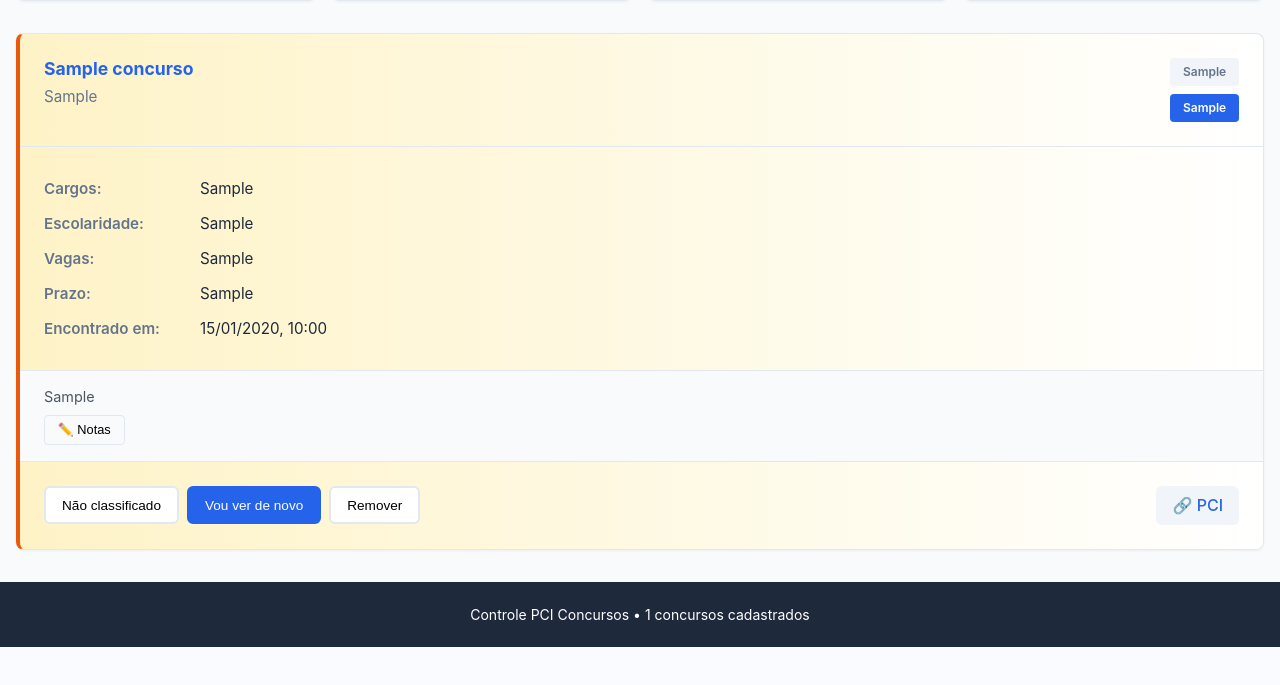
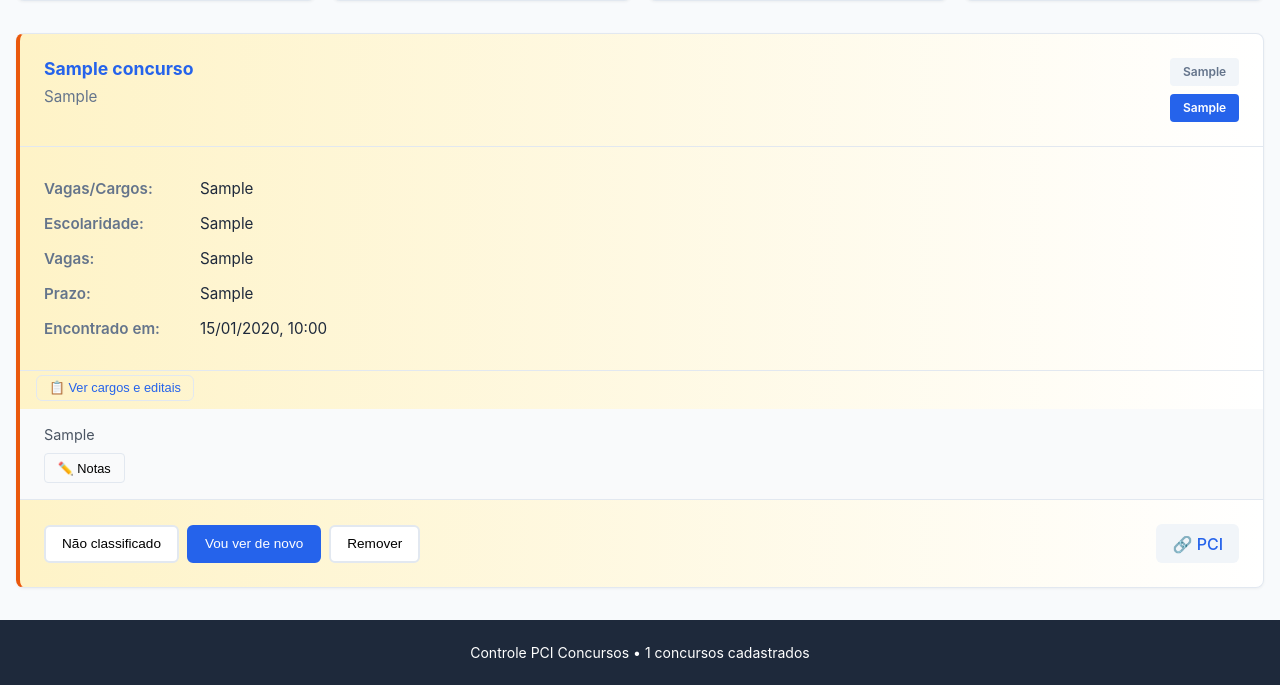
Before and after one commit to slowan-pt/pci-concursos, a Flask app: page / in a window 1280 px wide. Shown: the part 374-1059 px from the top of the page. Before the commit the page ends 1021 px from the top, so only its background shows below. Run offline with Flask 3, Linux system fonts and the light colour scheme; tables that the repository leaves empty hold one stand-in row (values such as "Sample post").

Commit message:
Adicionar cargos detalhados e links de editais PDF por card
- Endpoint /api/concursos/<id>/detail busca página PCI on-demand
- Extrai lista de cargos do <ul><li> do corpo do artigo
- Extrai todos os links .pdf (editais) da página
- Card tem botão "Ver cargos e editais" que expande ao clicar
- Cargos exibidos como chips; editais como botões clicáveis

Co-Authored-By: Claude Sonnet 4.6 <noreply@anthropic.com>

```diff
--- a/app.py
+++ b/app.py
@@ -1,11 +1,18 @@
 import os
+import requests as _requests
 from datetime import datetime
 from flask import Flask, render_template, request, jsonify
 from flask_sqlalchemy import SQLAlchemy
 from sqlalchemy import func
+from bs4 import BeautifulSoup
 from config import config
 from models import db, Concurso
 from scraper import scrape_pci_concursos
+
+_HEADERS = {
+    'User-Agent': 'Mozilla/5.0 (Windows NT 10.0; Win64; x64) AppleWebKit/537.36 Chrome/120.0.0.0 Safari/537.36',
+    'Accept-Language': 'pt-BR,pt;q=0.9',
+}
 
 app = Flask(__name__)
 app.config.from_object(config[os.getenv('FLASK_ENV', 'development')])
@@ -116,5 +123,39 @@ def get_ufs():
     rows = db.session.query(Concurso.uf).distinct().order_by(Concurso.uf).all()
     return jsonify([r[0] for r in rows if r[0]])
 
+@app.route('/api/concursos/<int:cid>/detail')
+def get_detail(cid):
+    c = db.session.get(Concurso, cid)
+    if not c or not c.link:
+        return jsonify({'cargos_lista': [], 'editais': []})
+    try:
+        resp = _requests.get(c.link, headers=_HEADERS, timeout=10)
+        resp.encoding = 'utf-8'
+        soup = BeautifulSoup(resp.content, 'html.parser')
+        body = soup.find('div', attrs={'itemprop': 'articleBody'})
+
+        # Extract cargo list from <ul><li> elements
+        cargos_lista = []
+        if body:
+            for ul in body.find_all('ul'):
+                items = [li.get_text(strip=True) for li in ul.find_all('li') if li.get_text(strip=True)]
+                if items:
+                    cargos_lista.extend(items)
+                    break  # use first <ul> (usually the cargo list)
+
+        # Extract all PDF links from the full page
+        editais = []
+        seen = set()
+        for a in soup.find_all('a', href=True):
+            href = a['href']
+            if '.pdf' in href.lower() and href not in seen:
+                seen.add(href)
+                nome = a.get_text(strip=True) or 'Edital'
+                editais.append({'nome': nome, 'url': href})
+
+        return jsonify({'cargos_lista': cargos_lista, 'editais': editais})
+    except Exception as e:
+        return jsonify({'cargos_lista': [], 'editais': [], 'error': str(e)})
+
 if __name__ == '__main__':
     app.run(debug=True)
--- a/static/css/style.css
+++ b/static/css/style.css
@@ -603,3 +603,83 @@ body {
         gap: 0.75rem;
     }
 }
+
+/* --- Detalhe: cargos e editais --- */
+.detail-toggle {
+    padding: 0.25rem 1rem 0.5rem;
+}
+
+.btn-detail {
+    background: none;
+    border: 1px solid var(--border);
+    border-radius: 6px;
+    padding: 0.3rem 0.75rem;
+    font-size: 0.8rem;
+    color: var(--primary);
+    cursor: pointer;
+    transition: background 0.15s;
+}
+
+.btn-detail:hover {
+    background: var(--light);
+}
+
+.detail-section {
+    padding: 0.75rem 1rem;
+    background: #f8fafc;
+    border-top: 1px solid var(--border);
+    border-bottom: 1px solid var(--border);
+}
+
+.cargos-lista-section strong,
+.editais-section strong {
+    display: block;
+    font-size: 0.8rem;
+    color: var(--secondary);
+    margin-bottom: 0.4rem;
+    text-transform: uppercase;
+    letter-spacing: 0.03em;
+}
+
+.cargos-lista {
+    list-style: none;
+    display: flex;
+    flex-wrap: wrap;
+    gap: 0.35rem;
+    margin-bottom: 0.75rem;
+}
+
+.cargos-lista li {
+    background: white;
+    border: 1px solid var(--border);
+    border-radius: 999px;
+    padding: 0.2rem 0.65rem;
+    font-size: 0.8rem;
+    color: var(--dark);
+}
+
+.editais-section {
+    margin-top: 0.5rem;
+}
+
+.editais-links {
+    display: flex;
+    flex-wrap: wrap;
+    gap: 0.4rem;
+}
+
+.btn-edital {
+    display: inline-block;
+    background: #fff7ed;
+    border: 1px solid #fed7aa;
+    border-radius: 6px;
+    padding: 0.3rem 0.65rem;
+    font-size: 0.8rem;
+    color: #c2410c;
+    text-decoration: none;
+    transition: background 0.15s;
+}
+
+.btn-edital:hover {
+    background: #ffedd5;
+}
--- a/templates/index.html
+++ b/templates/index.html
@@ -83,7 +83,7 @@
 
         <div class="concurso-body">
             <div class="info-row">
-                <strong>Cargos:</strong>
+                <strong>Vagas/Cargos:</strong>
                 <span class="cargos">-</span>
             </div>
             <div class="info-row">
@@ -102,6 +102,21 @@
                 <strong>Encontrado em:</strong>
                 <span class="data-encontrado">-</span>
             </div>
+        </div>
+
+        <div class="detail-section" style="display:none;">
+            <div class="cargos-lista-section">
+                <strong>Cargos detalhados:</strong>
+                <ul class="cargos-lista"></ul>
+            </div>
+            <div class="editais-section" style="display:none;">
+                <strong>Editais:</strong>
+                <div class="editais-links"></div>
+            </div>
+        </div>
+
+        <div class="detail-toggle">
+            <button class="btn-detail" onclick="carregarDetalhe(this)">📋 Ver cargos e editais</button>
         </div>
 
         <div class="concurso-notes">
@@ -382,6 +397,73 @@
         document.getElementById('last-update').textContent = texto;
     }
 
+    function carregarDetalhe(btn) {
+        const card = btn.closest('.concurso-card');
+        const concursoId = card.dataset.id;
+        const detailSection = card.querySelector('.detail-section');
+        const toggleDiv = card.querySelector('.detail-toggle');
+
+        if (detailSection.style.display !== 'none') {
+            detailSection.style.display = 'none';
+            btn.textContent = '📋 Ver cargos e editais';
+            return;
+        }
+
+        if (card.dataset.detailLoaded === '1') {
+            detailSection.style.display = 'block';
+            btn.textContent = '🔼 Ocultar detalhes';
+            return;
+        }
+
+        btn.disabled = true;
+        btn.textContent = '⏳ Carregando...';
+
+        fetch(`/api/concursos/${concursoId}/detail`)
+            .then(r => r.json())
+            .then(data => {
+                const lista = card.querySelector('.cargos-lista');
+                const editaisDiv = card.querySelector('.editais-links');
+                const editaisSection = card.querySelector('.editais-section');
+
+                lista.innerHTML = '';
+                if (data.cargos_lista && data.cargos_lista.length > 0) {
+                    data.cargos_lista.forEach(c => {
+                        const li = document.createElement('li');
+                        li.textContent = c;
+                        lista.appendChild(li);
+                    });
+                    card.querySelector('.cargos-lista-section').style.display = 'block';
+                } else {
+                    const li = document.createElement('li');
+                    li.textContent = 'Nenhum cargo listado na página.';
+                    li.style.color = '#888';
+                    lista.appendChild(li);
+                }
+
+                editaisDiv.innerHTML = '';
+                if (data.editais && data.editais.length > 0) {
+                    data.editais.forEach(e => {
+                        const a = document.createElement('a');
+                        a.href = e.url;
+                        a.target = '_blank';
+                        a.className = 'btn-edital';
+                        a.textContent = '📄 ' + e.nome;
+                        editaisDiv.appendChild(a);
+                    });
+                    editaisSection.style.display = 'block';
+                }
+
+                detailSection.style.display = 'block';
+                card.dataset.detailLoaded = '1';
+                btn.textContent = '🔼 Ocultar detalhes';
+                btn.disabled = false;
+            })
+            .catch(() => {
+                btn.textContent = '⚠️ Erro ao carregar';
+                btn.disabled = false;
+            });
+    }
+
     function mostrarToast(mensagem, tipo = 'info') {
         const toast = document.getElementById('toast');
         toast.textContent = mensagem;
```
